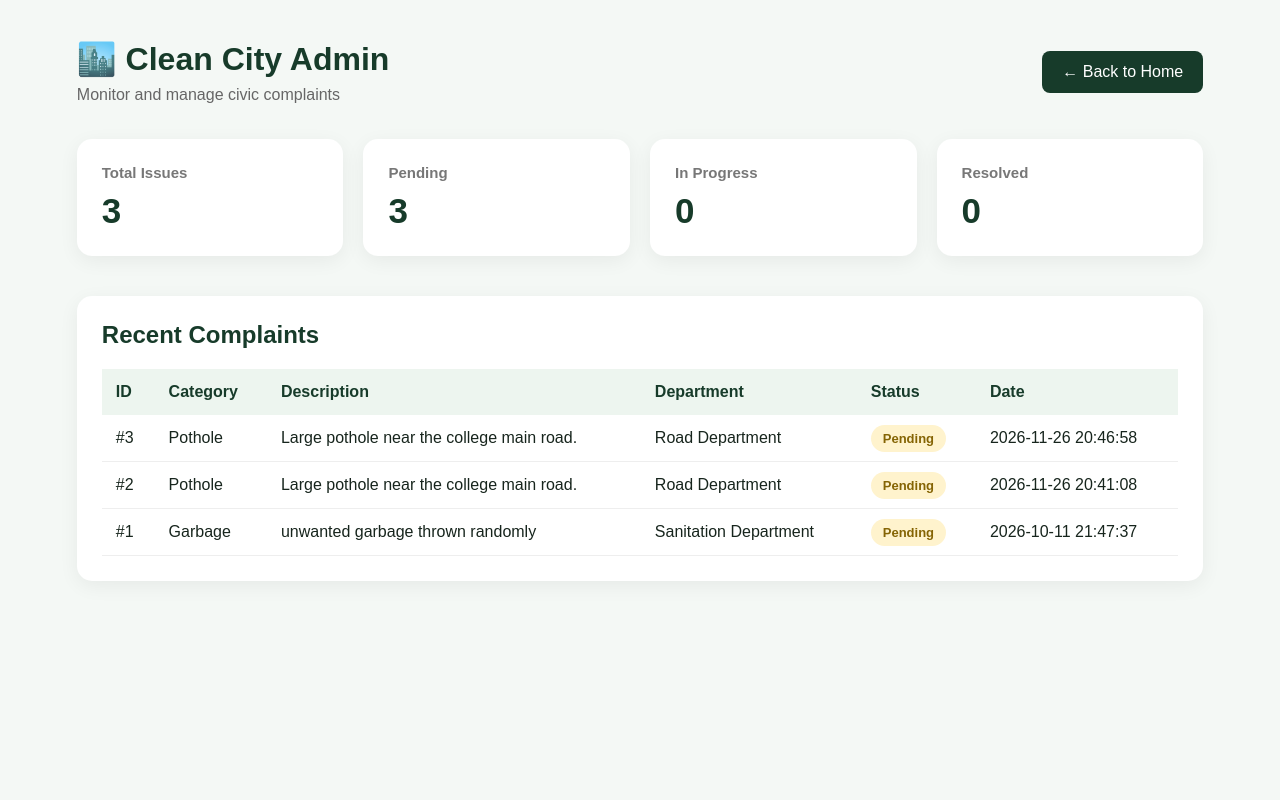
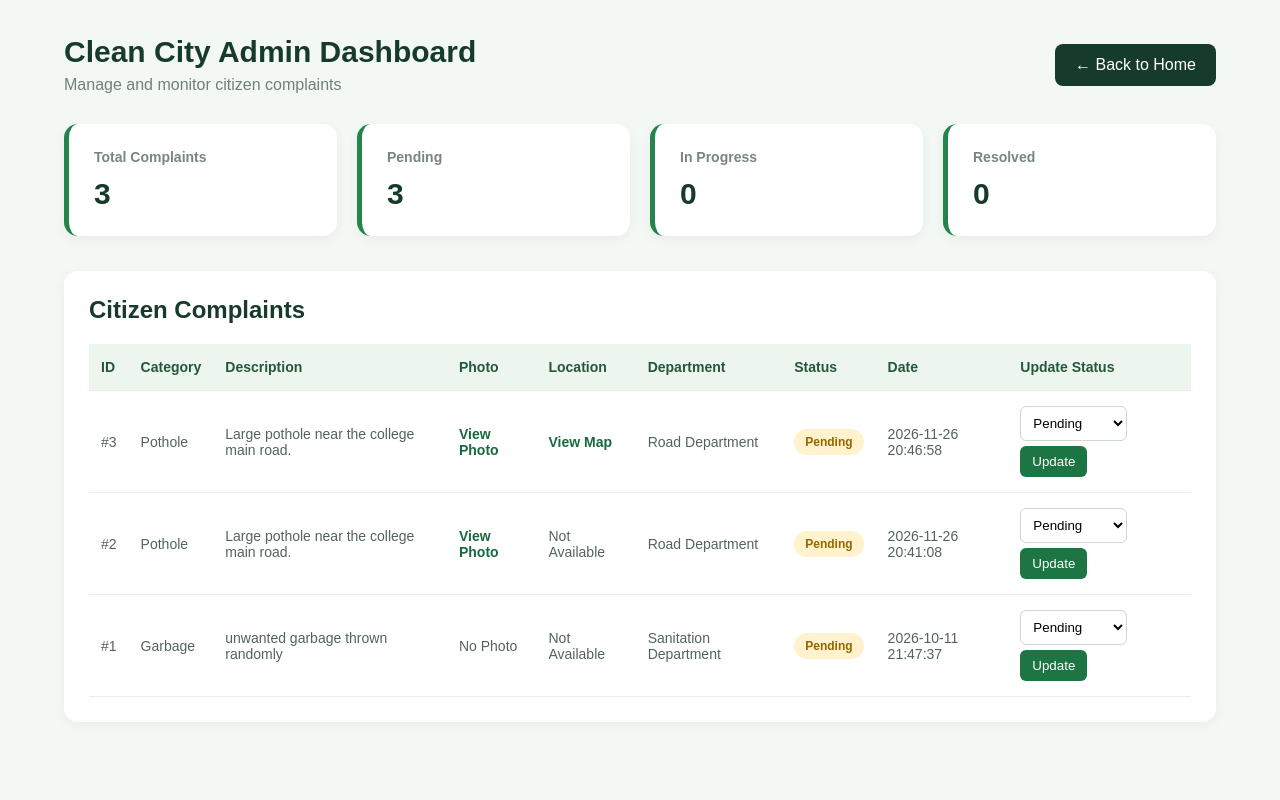
Before and after one commit to amarpatil018/civic-issue-aggregator, a Flask app: page /admin in a window 1280 px wide. Run offline with Flask 3, Linux system fonts and the light colour scheme; data comes from the database, SQL or seed files in the repository; both versions use the stored data as it was after the commit.

Commit message:
Refactor code structure for improved readability and maintainability

```diff
--- a/templates/admin.html
+++ b/templates/admin.html
@@ -1,380 +1,365 @@
+
 <!DOCTYPE html>
 <html lang="en">
-
 <head>
-
     <meta charset="UTF-8">
-
     <meta name="viewport" content="width=device-width, initial-scale=1.0">
-
     <title>Clean City - Admin Dashboard</title>
 
-    <link rel="stylesheet"
-          href="{{ url_for('static', filename='css/style.css') }}">
+    <style>
+        * {
+            margin: 0;
+            padding: 0;
+            box-sizing: border-box;
+            font-family: Arial, sans-serif;
+        }
 
-    <style>
+        body {
+            background: #f4f8f5;
+            color: #263b30;
+        }
 
         .admin-page {
             min-height: 100vh;
-            background: #f4f8f5;
-            padding: 40px 6%;
+            padding: 35px 5%;
         }
 
         .admin-header {
             display: flex;
             justify-content: space-between;
             align-items: center;
-            margin-bottom: 35px;
+            flex-wrap: wrap;
+            gap: 15px;
+            margin-bottom: 30px;
         }
 
         .admin-header h1 {
-            margin: 0;
             color: #173b2a;
+            font-size: 30px;
         }
 
         .admin-header p {
-            color: #666;
-            margin-top: 8px;
+            color: #718078;
+            margin-top: 7px;
         }
 
         .home-btn {
-            text-decoration: none;
             background: #173b2a;
             color: white;
+            text-decoration: none;
             padding: 12px 20px;
             border-radius: 8px;
+        }
+
+        .home-btn:hover {
+            background: #286344;
         }
 
         .dashboard-stats {
             display: grid;
             grid-template-columns: repeat(4, 1fr);
             gap: 20px;
-            margin-bottom: 40px;
+            margin-bottom: 35px;
         }
 
-        .dashboard-card {
+        .stat-card {
             background: white;
             padding: 25px;
-            border-radius: 15px;
-            box-shadow: 0 5px 20px rgba(0,0,0,0.06);
+            border-radius: 14px;
+            box-shadow: 0 3px 12px rgba(0,0,0,0.05);
+            border-left: 5px solid #25834d;
         }
 
-        .dashboard-card h3 {
-            margin: 0;
-            color: #777;
-            font-size: 15px;
+        .stat-card h3 {
+            color: #78867e;
+            font-size: 14px;
+            margin-bottom: 12px;
         }
 
-        .dashboard-card .number {
-            font-size: 35px;
-            font-weight: bold;
-            margin-top: 10px;
+        .stat-card h2 {
+            font-size: 30px;
             color: #173b2a;
         }
 
         .complaints-section {
             background: white;
             padding: 25px;
-            border-radius: 15px;
-            box-shadow: 0 5px 20px rgba(0,0,0,0.06);
+            border-radius: 14px;
+            box-shadow: 0 3px 12px rgba(0,0,0,0.05);
         }
 
         .complaints-section h2 {
-            margin-top: 0;
+            margin-bottom: 20px;
             color: #173b2a;
         }
 
         .table-container {
+            width: 100%;
             overflow-x: auto;
         }
 
         table {
             width: 100%;
             border-collapse: collapse;
-            margin-top: 20px;
+            min-width: 950px;
+        }
+
+        th, td {
+            padding: 15px 12px;
+            text-align: left;
+            border-bottom: 1px solid #e8eee9;
+            font-size: 14px;
+            vertical-align: middle;
         }
 
         th {
             background: #edf5ef;
-            color: #173b2a;
-            text-align: left;
-            padding: 14px;
+            color: #24583a;
         }
 
         td {
-            padding: 14px;
-            border-bottom: 1px solid #eee;
+            color: #52645a;
         }
 
         .status {
-            padding: 6px 12px;
+            padding: 6px 11px;
             border-radius: 20px;
-            font-size: 13px;
+            font-size: 12px;
             font-weight: bold;
+            display: inline-block;
         }
 
         .pending {
-            background: #fff3cd;
-            color: #856404;
+            background: #fff2cc;
+            color: #936600;
         }
 
-        .progress {
-            background: #cfe2ff;
-            color: #084298;
+        .in-progress {
+            background: #dceeff;
+            color: #1761a0;
         }
 
         .resolved {
-            background: #d1e7dd;
-            color: #0f5132;
+            background: #d9f5e2;
+            color: #18743b;
+        }
+
+        select {
+            padding: 8px;
+            border: 1px solid #ccd8ce;
+            border-radius: 6px;
+            background: white;
+        }
+
+        .update-btn {
+            padding: 8px 12px;
+            background: #1d7543;
+            color: white;
+            border: none;
+            border-radius: 6px;
+            cursor: pointer;
+            margin-top: 5px;
+        }
+
+        .update-btn:hover {
+            background: #145631;
+        }
+
+        .photo-link, .location-link {
+            color: #176a40;
+            text-decoration: none;
+            font-weight: bold;
         }
 
         .empty-message {
             text-align: center;
-            padding: 40px;
-            color: #777;
+            padding: 35px;
+            color: #78867e;
         }
 
-        @media (max-width: 900px) {
-
+        @media(max-width: 900px) {
             .dashboard-stats {
                 grid-template-columns: repeat(2, 1fr);
             }
-
         }
 
-        @media (max-width: 600px) {
-
+        @media(max-width: 550px) {
             .dashboard-stats {
                 grid-template-columns: 1fr;
             }
 
-            .admin-header {
-                flex-direction: column;
-                align-items: flex-start;
-                gap: 20px;
+            .admin-header h1 {
+                font-size: 24px;
             }
 
+            .complaints-section {
+                padding: 15px;
             }
-
+        }
     </style>
-
 </head>
-
 
 <body>
 
 <div class="admin-page">
 
-
-    <!-- HEADER -->
-
-    <div class="admin-header">
-
+    <header class="admin-header">
         <div>
-
-            <h1>
-                🏙️ Clean City Admin
-            </h1>
-
-            <p>
-                Monitor and manage civic complaints
-            </p>
-
+            <h1>Clean City Admin Dashboard</h1>
+            <p>Manage and monitor citizen complaints</p>
         </div>
 
-        <a href="/" class="home-btn">
-            ← Back to Home
-        </a>
+        <a href="/" class="home-btn">← Back to Home</a>
+    </header>
 
+    <!-- Dashboard Statistics -->
+
+    <section class="dashboard-stats">
+
+        <div class="stat-card">
+            <h3>Total Complaints</h3>
+            <h2>{{ total }}</h2>
         </div>
 
-
-    <!-- STATISTICS -->
-
-    <div class="dashboard-stats">
-
-        <div class="dashboard-card">
-
-            <h3>
-                Total Issues
-            </h3>
-
-            <div class="number">
-                {{ total }}
+        <div class="stat-card">
+            <h3>Pending</h3>
+            <h2>{{ pending }}</h2>
         </div>
 
+        <div class="stat-card">
+            <h3>In Progress</h3>
+            <h2>{{ in_progress }}</h2>
         </div>
 
-
-        <div class="dashboard-card">
-
-            <h3>
-                Pending
-            </h3>
-
-            <div class="number">
-                {{ pending }}
+        <div class="stat-card">
+            <h3>Resolved</h3>
+            <h2>{{ resolved }}</h2>
         </div>
 
-        </div>
+    </section>
 
+    <!-- Complaints Table -->
 
-        <div class="dashboard-card">
+    <section class="complaints-section">
 
-            <h3>
-                In Progress
-            </h3>
-
-            <div class="number">
-                {{ in_progress }}
-            </div>
-
-        </div>
-
-
-        <div class="dashboard-card">
-
-            <h3>
-                Resolved
-            </h3>
-
-            <div class="number">
-                {{ resolved }}
-            </div>
-
-        </div>
-
-    </div>
-
-
-    <!-- COMPLAINT TABLE -->
-
-    <div class="complaints-section">
-
-        <h2>
-            Recent Complaints
-        </h2>
-
+        <h2>Citizen Complaints</h2>
 
         <div class="table-container">
 
-            {% if issues %}
-
             <table>
-
                 <thead>
-
                     <tr>
-
-                        <th>
-                            ID
-                        </th>
-
-                        <th>
-                            Category
-                        </th>
-
-                        <th>
-                            Description
-                        </th>
-
-                        <th>
-                            Department
-                        </th>
-
-                        <th>
-                            Status
-                        </th>
-
-                        <th>
-                            Date
-                        </th>
-
+                        <th>ID</th>
+                        <th>Category</th>
+                        <th>Description</th>
+                        <th>Photo</th>
+                        <th>Location</th>
+                        <th>Department</th>
+                        <th>Status</th>
+                        <th>Date</th>
+                        <th>Update Status</th>
                     </tr>
-
                 </thead>
-
 
                 <tbody>
 
                 {% for issue in issues %}
 
                     <tr>
+                        <td>#{{ issue['id'] }}</td>
+
+                        <td>{{ issue['category'] }}</td>
+
+                        <td>{{ issue['description'] }}</td>
 
                         <td>
-                            #{{ issue["id"] }}
+                            {% if issue['photo'] %}
+                                <a class="photo-link"
+                                   href="{{ url_for('static', filename='uploads/' + issue['photo']) }}"
+                                   target="_blank">
+                                    View Photo
+                                </a>
+                            {% else %}
+                                No Photo
+                            {% endif %}
                         </td>
 
                         <td>
-                            {{ issue["category"] }}
+                            {% if issue['latitude'] and issue['longitude'] %}
+                                <a class="location-link"
+                                   href="https://www.google.com/maps?q={{ issue['latitude'] }},{{ issue['longitude'] }}"
+                                   target="_blank">
+                                    View Map
+                                </a>
+                            {% else %}
+                                Not Available
+                            {% endif %}
                         </td>
 
+                        <td>{{ issue['department'] or 'Not Assigned' }}</td>
+
                         <td>
-                            {{ issue["description"] }}
+                            {% if issue['status'] == 'Pending' %}
+                                <span class="status pending">Pending</span>
+                            {% elif issue['status'] == 'In Progress' %}
+                                <span class="status in-progress">In Progress</span>
+                            {% elif issue['status'] == 'Resolved' %}
+                                <span class="status resolved">Resolved</span>
+                            {% else %}
+                                {{ issue['status'] }}
+                            {% endif %}
                         </td>
 
-                        <td>
-                            {{ issue["department"] }}
-                        </td>
+                        <td>{{ issue['created_at'] }}</td>
 
                         <td>
+                            <form
+                                action="{{ url_for('update_status', issue_id=issue['id']) }}"
+                                method="POST">
 
-                            {% if issue["status"] == "Pending" %}
+                                <select name="status" required>
+                                    <option value="Pending"
+                                        {% if issue['status'] == 'Pending' %}selected{% endif %}>
+                                        Pending
+                                    </option>
 
-                            <span class="status pending">
-                                Pending
-                            </span>
+                                    <option value="In Progress"
+                                        {% if issue['status'] == 'In Progress' %}selected{% endif %}>
+                                        In Progress
+                                    </option>
 
-                            {% elif issue["status"] == "In Progress" %}
+                                    <option value="Resolved"
+                                        {% if issue['status'] == 'Resolved' %}selected{% endif %}>
+                                        Resolved
+                                    </option>
+                                </select>
 
-                            <span class="status progress">
-                                In Progress
-                            </span>
+                                <button type="submit" class="update-btn">
+                                    Update
+                                </button>
+
+                            </form>
+                        </td>
+                    </tr>
 
                 {% else %}
 
-                            <span class="status resolved">
-                                Resolved
-                            </span>
-
-                            {% endif %}
-
+                    <tr>
+                        <td colspan="9" class="empty-message">
+                            No complaints have been submitted yet.
                         </td>
-
-                        <td>
-                            {{ issue["created_at"] }}
-                        </td>
-
                     </tr>
 
                 {% endfor %}
 
                 </tbody>
-
             </table>
-
-            {% else %}
-
-            <div class="empty-message">
-
-                <h3>
-                    No complaints yet
-                </h3>
-
-                <p>
-                    Complaints submitted by citizens will appear here.
-                </p>
 
         </div>
 
-            {% endif %}
-
-        </div>
-
-    </div>
+    </section>
 
 </div>
 
 </body>
-
 </html>
```
Also changed, not shown: app.py (line endings or trailing spaces), database.db, static/uploads/2026-07-18 (3).png (added). Lines whose indentation alone changed are shown as unchanged.
